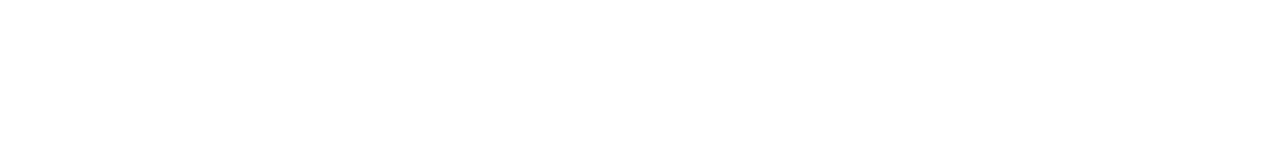
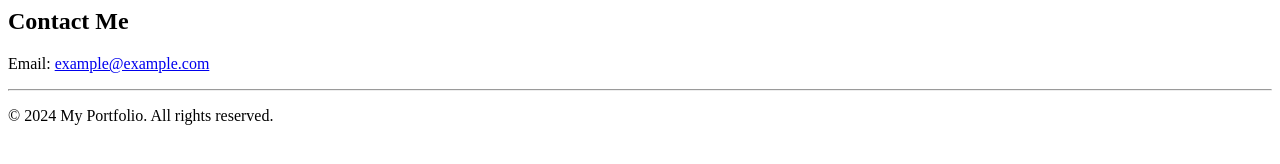
Before and after one commit to dwirahmats/Pemrograman2, a plain HTML site: page index.html in a window 1280 px wide. Drawn offline with Linux system fonts and the light colour scheme.

Commit message:
hasil kerja saputra

```diff
--- a/index.html
+++ b/index.html
@@ -1,11 +1,11 @@
-<!DOCTYPE html>
-<html lang="en">
-<head>
-    <meta charset="UTF-8">
-    <meta name="viewport" content="width=device-width, initial-scale=1.0">
-    <title>My Portofolio</title>
-</head>
-<body>
+<footer>
+    <section id="contact">
+        <h2>Contact Me</h2>
+        <p>Email: <a href="mailto:example@example.com">example@example.com</a></p>
+    </section>
+    <hr>
+    <p>&copy; 2024 My Portfolio. All rights reserved.</p>
+</footer>
 
 </body>
 </html>
```
